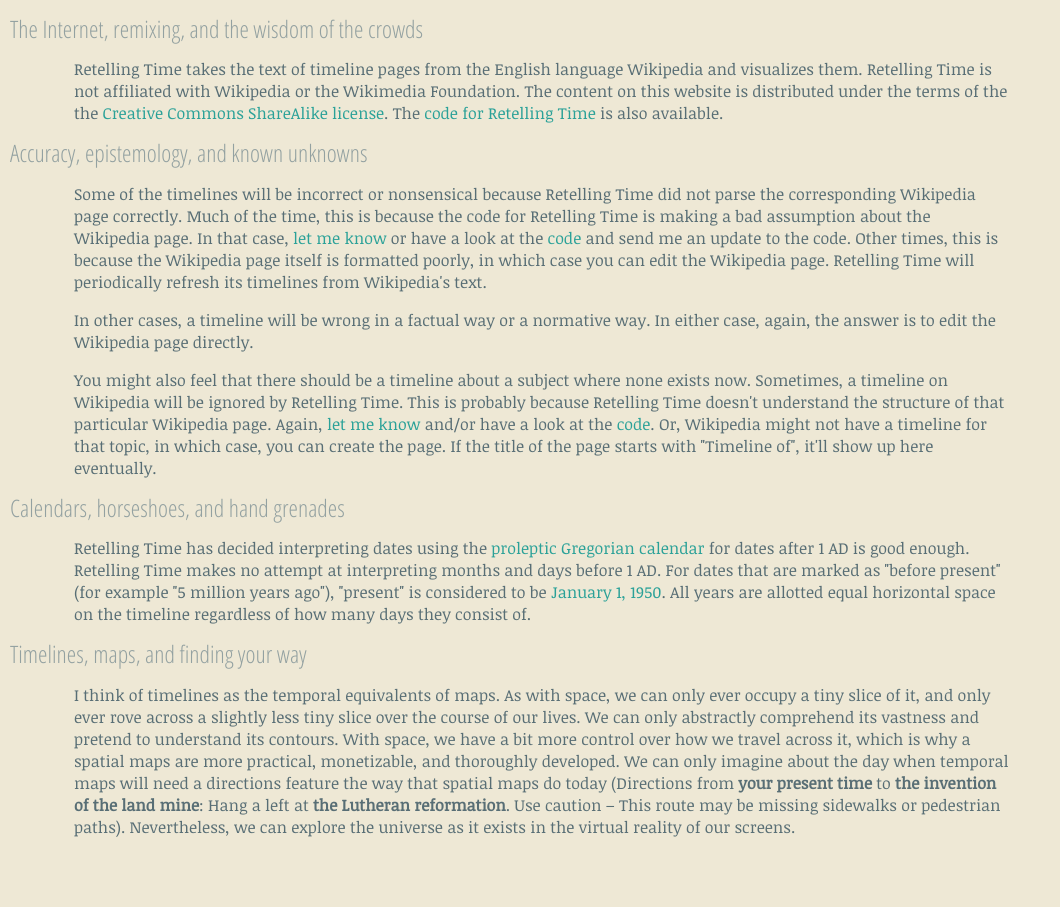
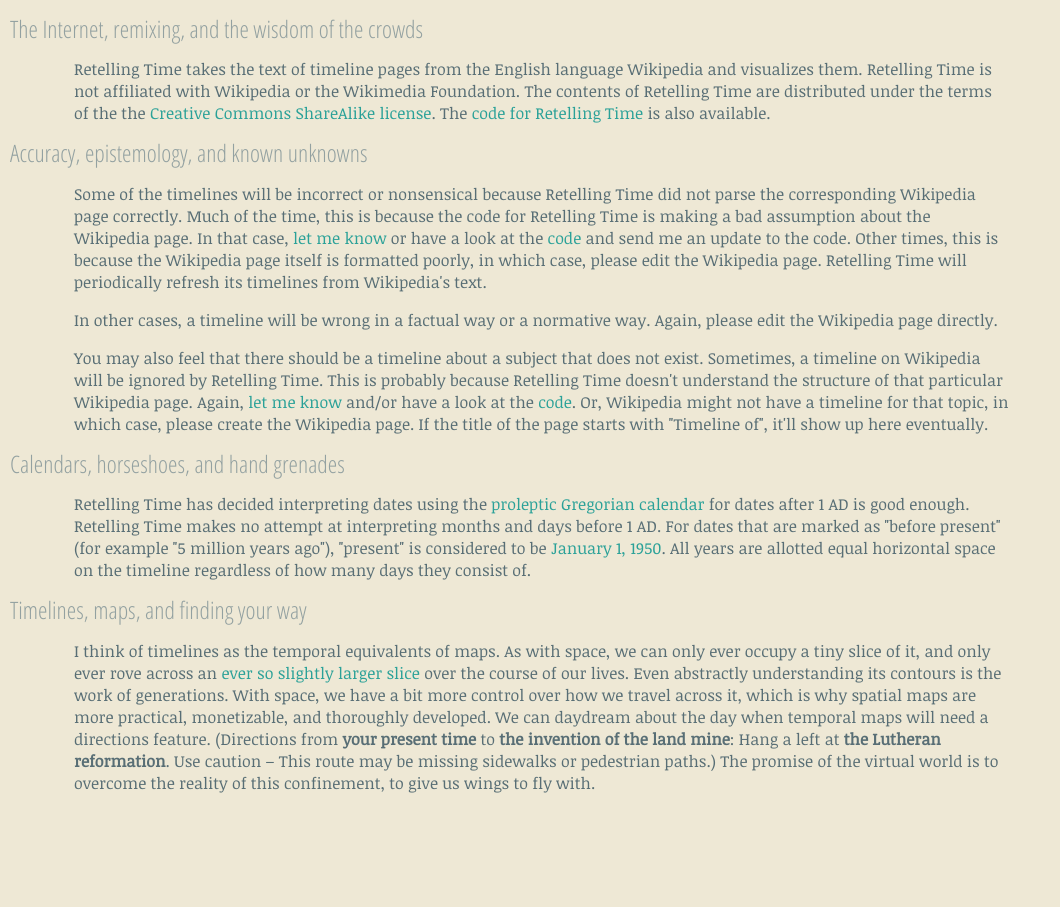
Before and after one commit to hrichardlee/retellingtime, a Django app: page /about/ in a window 1280 px wide. Shown: the part 35-942 px from the top of the page, without its empty margins (0-1060 px from the left). After the commit the page ends 828 px from the top, so only its background shows below. Run offline with Django 3.2, Linux system fonts and the light colour scheme; parts of the project's set-up code (start-up, migrations or seed data) failed here and were passed over.

Commit message:
Editing about page

```diff
--- a/timelineviewer/templates/timelineviewer/about.html
+++ b/timelineviewer/templates/timelineviewer/about.html
@@ -14,20 +14,21 @@
 
 <div id="about-text">
 <h2>The Internet, remixing, and the wisdom of the crowds</h2>
-<p>Retelling Time takes the text of timeline pages from the English language Wikipedia and visualizes them. Retelling Time is not affiliated with Wikipedia or the Wikimedia Foundation. The content on this website is distributed under the terms of the the <a href="http://creativecommons.org/licenses/by-sa/3.0/">Creative Commons ShareAlike license</a>. The <a href="https://github.com/hrichardlee/retellingtime">code for Retelling Time</a> is also available.</p>
+<p>Retelling Time takes the text of timeline pages from the English language Wikipedia and visualizes them. Retelling Time is not affiliated with Wikipedia or the Wikimedia Foundation. The contents of Retelling Time are distributed under the terms of the the <a href="http://creativecommons.org/licenses/by-sa/3.0/">Creative Commons ShareAlike license</a>. The <a href="https://github.com/hrichardlee/retellingtime">code for Retelling Time</a> is also available.</p>
 
 <h2>Accuracy, epistemology, and known unknowns</h2>
-<p>Some of the timelines will be incorrect or nonsensical because Retelling Time did not parse the corresponding Wikipedia page correctly. Much of the time, this is because the code for Retelling Time is making a bad assumption about the Wikipedia page. In that case, <a href="mailto:retellingtime@gmail.com">let me know</a> or have a look at the <a href="https://github.com/hrichardlee/retellingtime">code</a> and send me an update to the code. Other times, this is because the Wikipedia page itself is formatted poorly, in which case you can edit the Wikipedia page. Retelling Time will periodically refresh its timelines from Wikipedia's text.</p>
+<p>Some of the timelines will be incorrect or nonsensical because Retelling Time did not parse the corresponding Wikipedia page correctly. Much of the time, this is because the code for Retelling Time is making a bad assumption about the Wikipedia page. In that case, <a href="mailto:retellingtime@gmail.com">let me know</a> or have a look at the <a href="https://github.com/hrichardlee/retellingtime">code</a> and send me an update to the code. Other times, this is because the Wikipedia page itself is formatted poorly, in which case, please edit the Wikipedia page. Retelling Time will periodically refresh its timelines from Wikipedia's text.</p>
 
-<p>In other cases, a timeline will be wrong in a factual way or a normative way. In either case, again, the answer is to edit the Wikipedia page directly.</p>
+<p>In other cases, a timeline will be wrong in a factual way or a normative way. Again, please edit the Wikipedia page directly.</p>
 
-<p>You might also feel that there should be a timeline about a subject where none exists now. Sometimes, a timeline on Wikipedia will be ignored by Retelling Time. This is probably because Retelling Time doesn't understand the structure of that particular Wikipedia page. Again, <a href="mailto:retellingtime@gmail.com">let me know</a> and/or have a look at the <a href="https://github.com/hrichardlee/retellingtime">code</a>. Or, Wikipedia might not have a timeline for that topic, in which case, you can create the page. If the title of the page starts with "Timeline of", it'll show up here eventually.</p>
+<p>You may also feel that there should be a timeline about a subject that does not exist. Sometimes, a timeline on Wikipedia will be ignored by Retelling Time. This is probably because Retelling Time doesn't understand the structure of that particular Wikipedia page. Again, <a href="mailto:retellingtime@gmail.com">let me know</a> and/or have a look at the <a href="https://github.com/hrichardlee/retellingtime">code</a>. Or, Wikipedia might not have a timeline for that topic, in which case, please create the Wikipedia page. If the title of the page starts with "Timeline of", it'll show up here eventually.</p>
 
 <h2>Calendars, horseshoes, and hand grenades</h2>
 <p>Retelling Time has decided interpreting dates using the <a href="https://en.wikipedia.org/wiki/Proleptic_Gregorian_calendar">proleptic Gregorian calendar</a> for dates after 1 AD is good enough. Retelling Time makes no attempt at interpreting months and days before 1 AD. For dates that are marked as "before present" (for example "5 million years ago"), "present" is considered to be <a href="https://en.wikipedia.org/wiki/Dendrochronology">January 1, 1950</a>. All years are allotted equal horizontal space on the timeline regardless of how many days they consist of.</p>
 
 <h2>Timelines, maps, and finding your way</h2>
-<p>I think of timelines as the temporal equivalents of maps. As with space, we can only ever occupy a tiny slice of it, and only ever rove across a slightly less tiny slice over the course of our lives. We can only abstractly comprehend its vastness and pretend to understand its contours. With space, we have a bit more control over how we travel across it, which is why a spatial maps are more practical, monetizable, and thoroughly developed. We can only imagine about the day when temporal maps will need a directions feature the way that spatial maps do today (Directions from <b>your present time</b> to <b>the invention of the land mine</b>: Hang a left at <b>the Lutheran reformation</b>. Use caution – This route may be missing sidewalks or pedestrian paths). Nevertheless, we can explore the universe as it exists in the virtual reality of our screens.</p>
+<p>I think of timelines as the temporal equivalents of maps. As with space, we can only ever occupy a tiny slice of it, and only ever rove across an <a href="http://zenpencils.com/comic/100-carl-sagan-pale-blue-dot/">ever so slightly larger slice</a> over the course of our lives. Even abstractly understanding its contours is the work of generations. With space, we have a bit more control over how we travel across it, which is why spatial maps are more practical, monetizable, and thoroughly developed. We can daydream about the day when temporal maps will need a directions feature. (Directions from <b>your present time</b> to <b>the invention of the land mine</b>: Hang a left at <b>the Lutheran reformation</b>. Use caution – This route may be missing sidewalks or pedestrian paths.) The promise of the virtual world is to overcome the reality of this confinement, to give us wings to fly with.</p>
+
 </div>
 
 {% endblock %}
```
